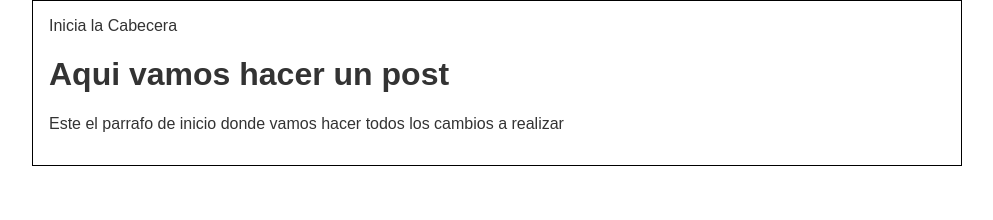
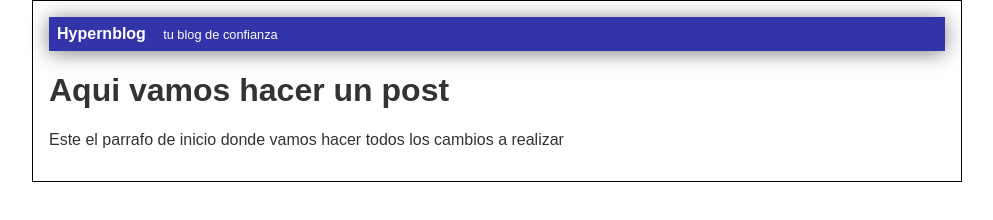
Before and after one commit to edw11leon/hyperblog, a plain HTML site: page index.html in a window 1280 px wide. Shown: the whole page, without its empty margins (143-1136 px from the left). Drawn offline with Linux system fonts and the light colour scheme.

Commit message:
finzalida la cabecera con azul

```diff
--- a/css/estilo.css
+++ b/css/estilo.css
@@ -6,6 +6,23 @@ body
     font-size: 16px;
     margin: 0%;
     padding: 0;
+}
+#cabecera {
+    background:  #33a;
+    box-shadow: 0px 2px 20px 0px rgba(0, 0, 0, 0.5);
+    color: white;
+    font-weight: bold;
+    margin: 0;
+    padding: 0.5em;
+
+
+}
+
+#cabecera #tagline {
+
+    padding: 0 0 0 1em;
+    font-weight: normal;
+    font-size: 0.8em;
 }
 
 #contanier {
--- a/index.html
+++ b/index.html
@@ -10,7 +10,7 @@
 <body>
     <div id="contanier">
         <div id="cabecera">
-            Inicia la Cabecera
+            Hypernblog <span id="tagline"> tu blog de confianza</span>
         </div>
         <div id="post">
             <h1>Aqui vamos hacer un post</h1>
```
